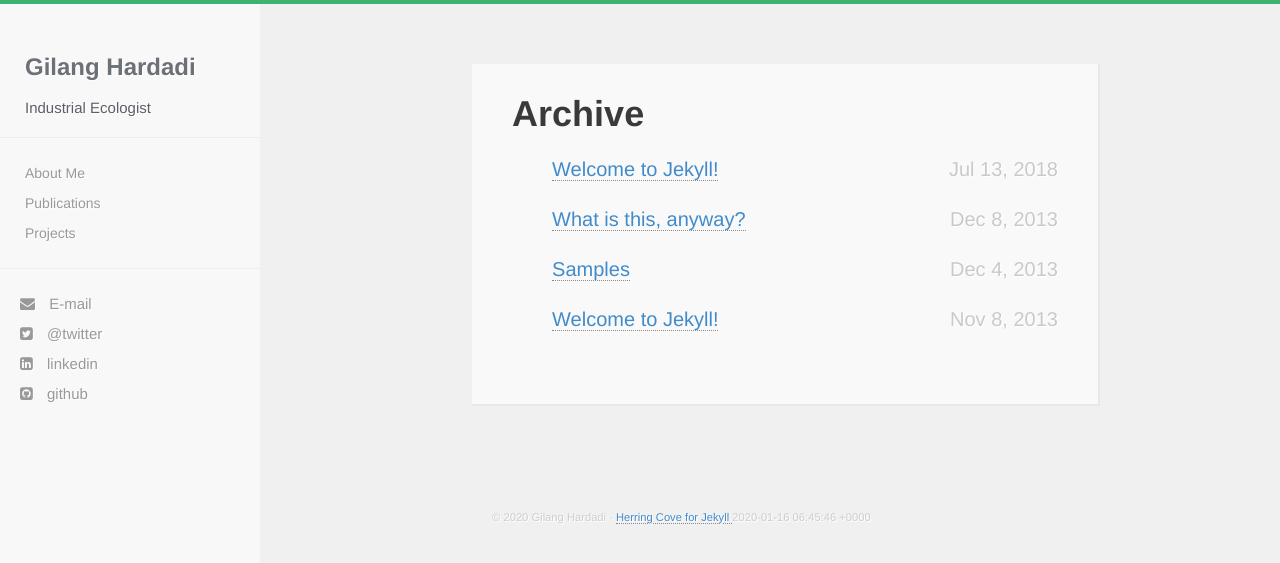
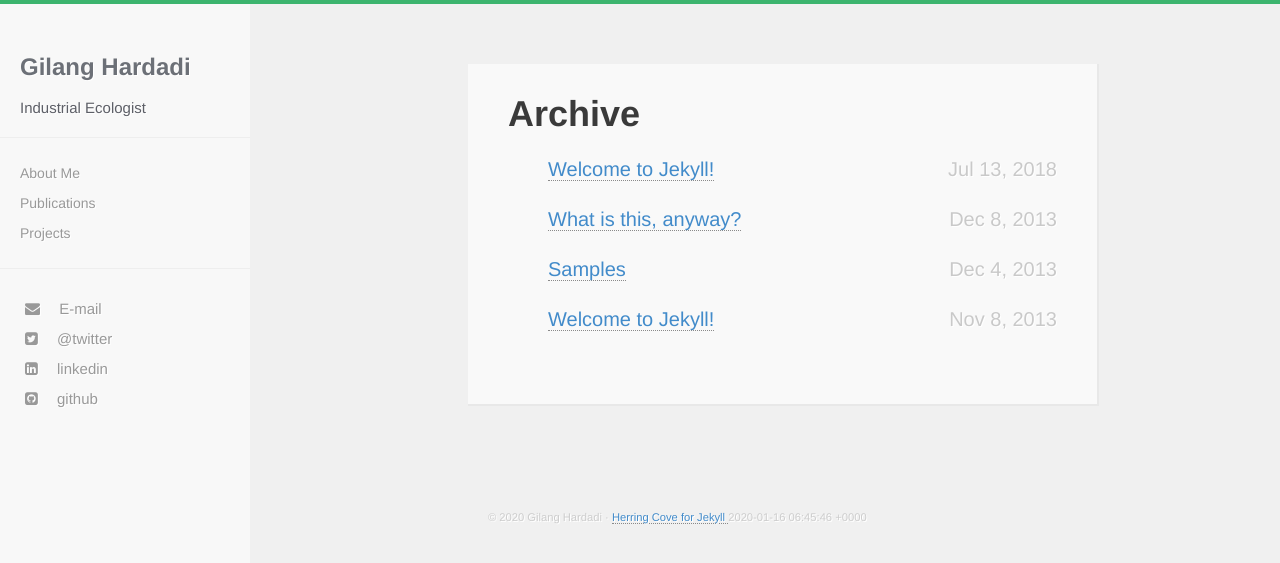
Before and after one commit to ghardadi/gilang.github.io, a Jekyll site: the page built from list.html, in a window 1280 px wide. Shown: the top 563 px of the page. Built offline with Jekyll 4.4.1, drawn with Linux system fonts in a browser that asks for light colours; nearby versions of some CDN libraries.

Commit message:
Update hc.css

```diff
--- a/css/hc.css
+++ b/css/hc.css
@@ -73,7 +73,7 @@ list-style:circle;
 
 #wrapper
 {
-  padding-left:260px;
+  padding-left:255px;
   transition:all .5s ease 0
 }
 
@@ -91,8 +91,8 @@ list-style:circle;
 #sidebar-wrapper
 {
   margin-left:-260px;
-  left:260px;
-  width:260px;
+  left:255px;
+  width:255px;
   background:#f8f8f8;
   position:fixed;
   height:100%;
@@ -108,7 +108,7 @@ list-style:circle;
 {
   position:absolute;
   top:0;
-  width:260px;
+  width:255px;
   list-style:none;
   margin:0;
   padding:30px 0 0
@@ -229,20 +229,20 @@ pre
 #social-wrapper
 {
   color:#5c646f;
-  padding:0px 0
+  padding:5px 0
 }
 
 #social-wrapper a
 {
   font-size:15px;
-  text-indent:10px
+  text-indent:15px
 }
 
 #social-wrapper li
 {
   font-size:15px;
   text-indent:0;
-  word-spacing:10px
+  word-spacing:15px
 }
 
 #social-wrapper a:hover
@@ -717,12 +717,12 @@ time
   }
 #wrapper.active {
   position: relative;
-  left: 260px;
+  left: 255px;
 }
 
 #wrapper.active #sidebar-wrapper {
-  left: 260px;
-  width: 260px;
+  left: 255px;
+  width: 255px;
   transition: all 0.7s ease 0s;
 }
 
```
